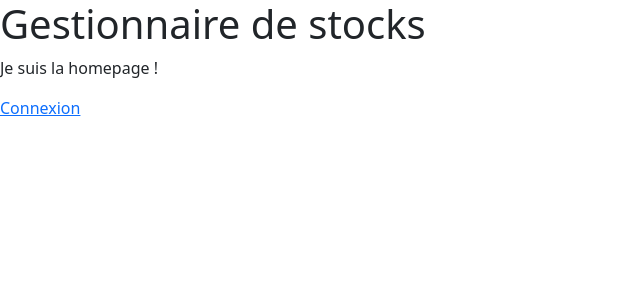
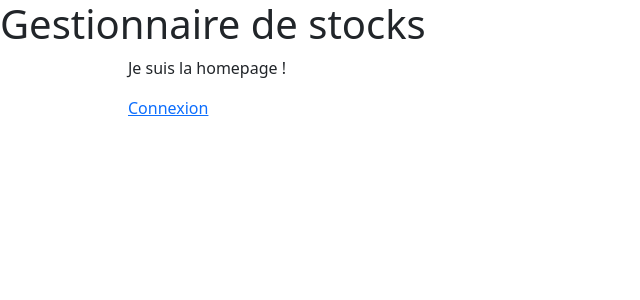
Before and after one commit to aurechabnv/django-pystock, a Django app: page / in a window 1280 px wide. Shown: the top 300 px of the page, without its empty margins (0-640 px from the left). Run offline with Django 5.2, Linux system fonts and the light colour scheme; some libraries are stand-ins or nearby versions.

Commit message:
Update default template

```diff
--- /dev/null
+++ b/static/css/style.css
@@ -0,0 +1,7 @@
+body {
+    font-size: 12px;
+}
+section {
+    margin: 0 auto;
+    width: 80%;
+}
--- a/templates/base.html
+++ b/templates/base.html
@@ -11,9 +11,9 @@
 </head>
 <body>
     <h1>Gestionnaire de stocks</h1>
-    <div class="nav"></div>
-    <div class="content">
+    <nav></nav>
+    <section>
         {% block content %}{% endblock %}
-    </div>
+    </section>
 </body>
 </html>
```
